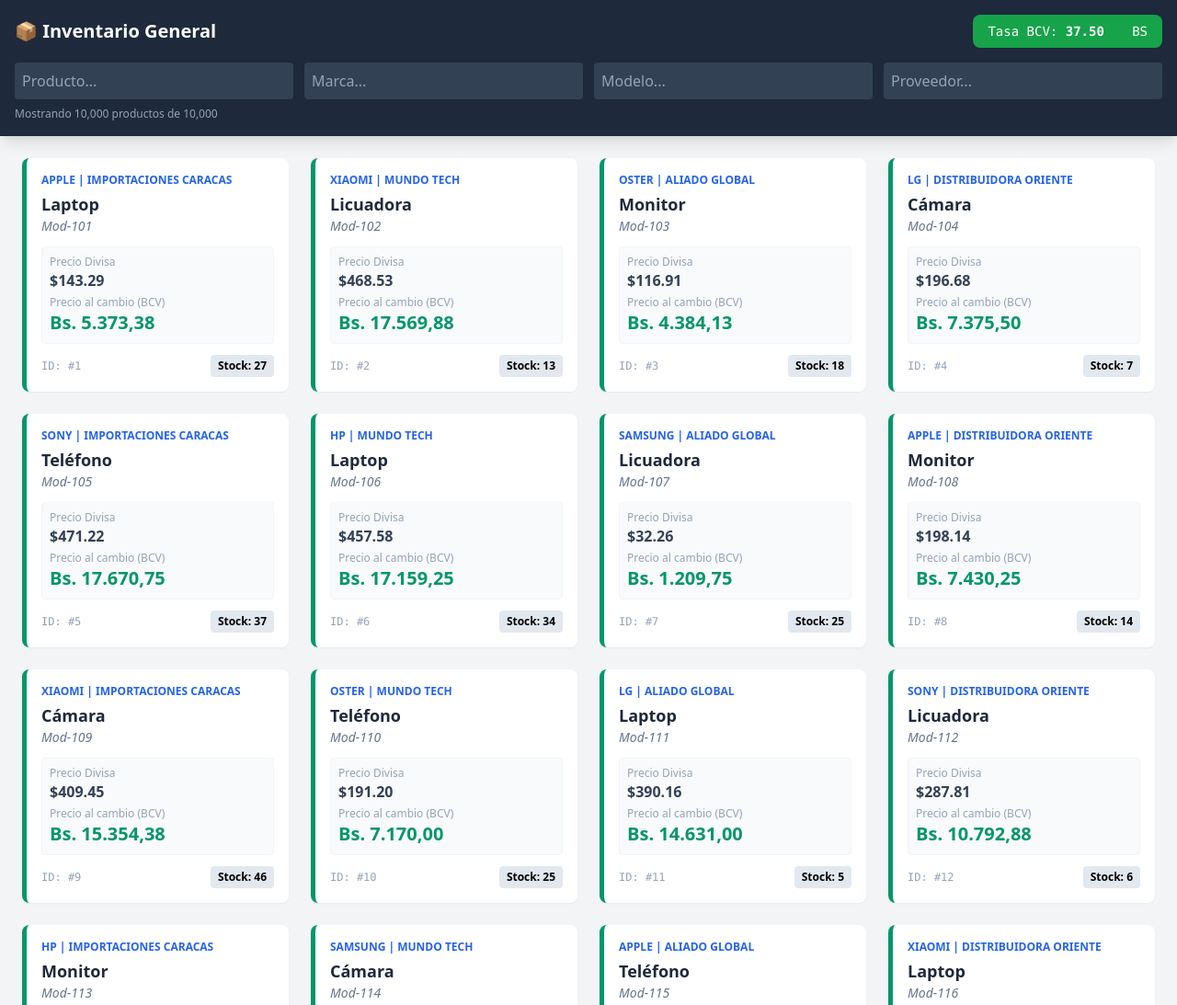
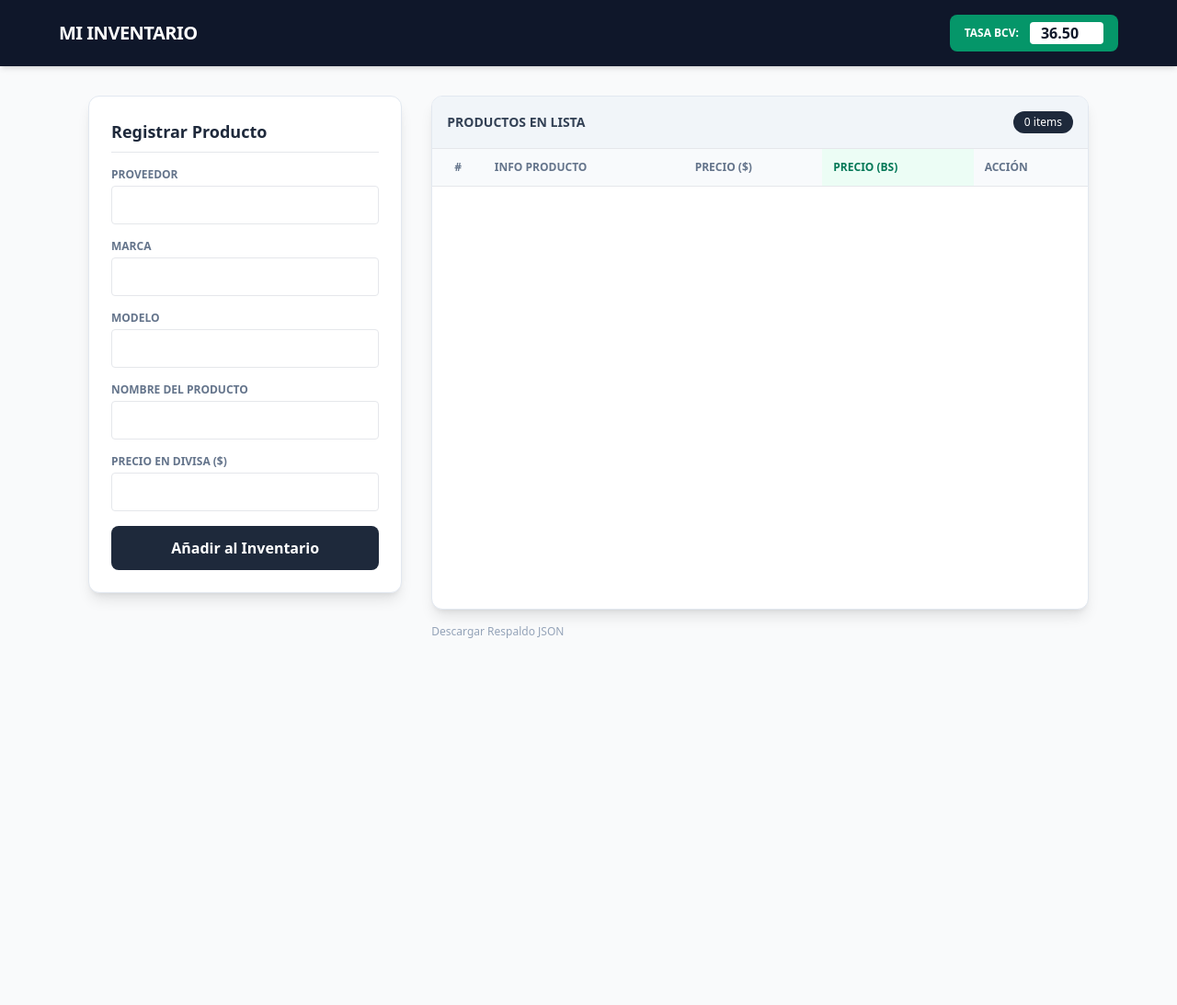
Before and after one commit to motorepuestojesus-eng/inventario, a plain HTML site: page index.html in a window 1280 px wide. Shown: the top 1093 px of the page at 92% size. After the commit the page ends 809 px from the top, so only its background shows below. Drawn offline with nearby package versions, Linux system fonts and the light colour scheme.

Commit message:
Update inventory system title and layout

```diff
--- a/index.html
+++ b/index.html
@@ -3,121 +3,149 @@
 <head>
     <meta charset="UTF-8">
     <meta name="viewport" content="width=device-width, initial-scale=1.0">
-    <title>Sistema de Inventario - Tasa BCV</title>
+    <title>Cargador de Inventario Pro - BCV</title>
     <script src="https://cdn.tailwindcss.com"></script>
-    <style>
-        .product-grid { display: grid; grid-template-columns: repeat(auto-fill, minmax(280px, 1fr)); gap: 1.5rem; }
-        .bcv-card { border-left: 5px solid #059669; }
-    </style>
 </head>
-<body class="bg-gray-100 min-h-screen">
+<body class="bg-gray-50 min-h-screen pb-20">
 
-    <header class="bg-slate-800 text-white sticky top-0 z-50 shadow-lg">
-        <div class="max-w-7xl mx-auto p-4">
-            <div class="flex flex-wrap justify-between items-center mb-4">
-                <h1 class="text-xl font-bold">📦 Inventario General</h1>
-                <div class="bg-green-600 px-4 py-2 rounded-lg font-mono text-sm">
-                    Tasa BCV: <input type="number" id="tasaBCV" value="37.50" step="0.01" class="bg-transparent font-bold w-16 outline-none text-white"> BS
+    <nav class="bg-slate-900 text-white p-4 sticky top-0 z-50 shadow-md">
+        <div class="max-w-6xl mx-auto flex justify-between items-center">
+            <h1 class="text-xl font-bold tracking-tight">MI INVENTARIO</h1>
+            <div class="bg-emerald-600 px-4 py-2 rounded-lg flex items-center gap-3">
+                <span class="text-xs font-bold">TASA BCV:</span>
+                <input type="number" id="tasaBCV" value="36.50" step="0.01" oninput="actualizarPrecios()"
+                       class="bg-white text-slate-900 font-bold w-20 rounded px-2 outline-none text-center">
+            </div>
+        </div>
+    </nav>
+
+    <div class="max-w-6xl mx-auto p-4 md:p-8 grid grid-cols-1 lg:grid-cols-3 gap-8">
+
+        <div class="lg:col-span-1">
+            <div class="bg-white p-6 rounded-xl shadow-lg border border-slate-200">
+                <h2 class="text-lg font-bold mb-4 text-slate-800 border-b pb-2">Registrar Producto</h2>
+                <form id="formProducto" class="space-y-4">
+                    <div>
+                        <label class="block text-xs font-bold text-slate-500 uppercase">Proveedor</label>
+                        <input type="text" id="prov" required class="w-full p-2 border rounded mt-1 focus:ring-2 focus:ring-emerald-500 outline-none">
+                    </div>
+                    <div>
+                        <label class="block text-xs font-bold text-slate-500 uppercase">Marca</label>
+                        <input type="text" id="marca" required class="w-full p-2 border rounded mt-1 focus:ring-2 focus:ring-emerald-500 outline-none">
+                    </div>
+                    <div>
+                        <label class="block text-xs font-bold text-slate-500 uppercase">Modelo</label>
+                        <input type="text" id="modelo" required class="w-full p-2 border rounded mt-1 focus:ring-2 focus:ring-emerald-500 outline-none">
+                    </div>
+                    <div>
+                        <label class="block text-xs font-bold text-slate-500 uppercase">Nombre del Producto</label>
+                        <input type="text" id="nombre" required class="w-full p-2 border rounded mt-1 focus:ring-2 focus:ring-emerald-500 outline-none">
+                    </div>
+                    <div>
+                        <label class="block text-xs font-bold text-slate-500 uppercase">Precio en Divisa ($)</label>
+                        <input type="number" id="precio" step="0.01" required class="w-full p-2 border rounded mt-1 font-bold text-blue-600 focus:ring-2 focus:ring-emerald-500 outline-none">
+                    </div>
+                    <button type="submit" class="w-full bg-slate-800 text-white font-bold py-3 rounded-lg hover:bg-slate-700 transition">
+                        Añadir al Inventario
+                    </button>
+                </form>
+            </div>
+        </div>
+
+        <div class="lg:col-span-2 space-y-4">
+            <div class="bg-white rounded-xl shadow-lg border border-slate-200 overflow-hidden">
+                <div class="p-4 bg-slate-100 border-b flex justify-between items-center">
+                    <h2 class="font-bold text-slate-700 uppercase text-sm">Productos en Lista</h2>
+                    <span id="totalItems" class="bg-slate-800 text-white px-3 py-1 rounded-full text-xs">0 items</span>
+                </div>
+                <div class="overflow-x-auto h-[500px] overflow-y-auto">
+                    <table class="w-full text-left border-collapse">
+                        <thead class="bg-slate-50 sticky top-0 text-xs uppercase text-slate-500 font-bold border-b">
+                            <tr>
+                                <th class="p-3 text-center">#</th>
+                                <th class="p-3">Info Producto</th>
+                                <th class="p-3">Precio ($)</th>
+                                <th class="p-3 bg-emerald-50 text-emerald-700">Precio (BS)</th>
+                                <th class="p-3">Acción</th>
+                            </tr>
+                        </thead>
+                        <tbody id="tablaBody">
+                            </tbody>
+                    </table>
                 </div>
             </div>
-
-            <div class="grid grid-cols-1 md:grid-cols-4 gap-3">
-                <input type="text" id="f_producto" placeholder="Producto..." class="p-2 rounded bg-slate-700 border-none text-white placeholder-slate-400 focus:ring-2 focus:ring-green-500" oninput="filtrar()">
-                <input type="text" id="f_marca" placeholder="Marca..." class="p-2 rounded bg-slate-700 border-none text-white placeholder-slate-400 focus:ring-2 focus:ring-green-500" oninput="filtrar()">
-                <input type="text" id="f_modelo" placeholder="Modelo..." class="p-2 rounded bg-slate-700 border-none text-white placeholder-slate-400 focus:ring-2 focus:ring-green-500" oninput="filtrar()">
-                <input type="text" id="f_proveedor" placeholder="Proveedor..." class="p-2 rounded bg-slate-700 border-none text-white placeholder-slate-400 focus:ring-2 focus:ring-green-500" oninput="filtrar()">
-            </div>
-            <p class="text-xs mt-2 text-slate-400">Mostrando <span id="count">0</span> productos de 10,000</p>
+            <button onclick="exportarJSON()" class="text-xs text-slate-400 hover:underline">Descargar Respaldo JSON</button>
         </div>
-    </header>
-
-    <main class="max-w-7xl mx-auto p-6">
-        <div id="contenedor" class="product-grid">
-            </div>
-    </main>
+    </div>
 
     <script>
-        let dataGlobal = [];
+        let inventario = JSON.parse(localStorage.getItem('miInventario')) || [];
 
-        // 1. Generar 10,000 productos (Simulación de carga masiva)
-        function generarData() {
-            const marcas = ["Samsung", "Apple", "Xiaomi", "Oster", "LG", "Sony", "HP"];
-            const proveedores = ["Distribuidora Oriente", "Importaciones Caracas", "Mundo Tech", "Aliado Global"];
-            const tipos = ["Teléfono", "Laptop", "Licuadora", "Monitor", "Cámara"];
+        const form = document.getElementById('formProducto');
+        const tabla = document.getElementById('tablaBody');
 
-            for (let i = 1; i <= 10000; i++) {
-                dataGlobal.push({
-                    id: i,
-                    producto: tipos[i % tipos.length],
-                    marca: marcas[i % marcas.length],
-                    modelo: `Mod-${i + 100}`,
-                    proveedor: proveedores[i % proveedores.length],
-                    precio_usd: (Math.random() * (500 - 10) + 10).toFixed(2),
-                    stock: Math.floor(Math.random() * 50)
-                });
-            }
-            filtrar();
+        form.onsubmit = (e) => {
+            e.preventDefault();
+            const nuevo = {
+                id: Date.now(),
+                proveedor: document.getElementById('prov').value,
+                marca: document.getElementById('marca').value,
+                modelo: document.getElementById('modelo').value,
+                nombre: document.getElementById('nombre').value,
+                precio: parseFloat(document.getElementById('precio').value)
+            };
+            inventario.push(nuevo);
+            guardarYMostrar();
+            form.reset();
+        };
+
+        function actualizarPrecios() {
+            guardarYMostrar();
         }
 
-        // 2. Motor de filtrado y conversión de moneda
-        function filtrar() {
-            const t_prod = document.getElementById('f_producto').value.toLowerCase();
-            const t_marc = document.getElementById('f_marca').value.toLowerCase();
-            const t_mod = document.getElementById('f_modelo').value.toLowerCase();
-            const t_prov = document.getElementById('f_proveedor').value.toLowerCase();
-            const tasa = parseFloat(document.getElementById('tasaBCV').value) || 1;
-
-            const filtrados = dataGlobal.filter(p =>
-                p.producto.toLowerCase().includes(t_prod) &&
-                p.marca.toLowerCase().includes(t_marc) &&
-                p.modelo.toLowerCase().includes(t_mod) &&
-                p.proveedor.toLowerCase().includes(t_prov)
-            );
-
-            renderizar(filtrados, tasa);
+        function eliminar(id) {
+            inventario = inventario.filter(p => p.id !== id);
+            guardarYMostrar();
         }
 
-        // 3. Renderizado eficiente (Muestra los primeros 100 para no trabar el PC)
-        function renderizar(lista, tasa) {
-            const contenedor = document.getElementById('contenedor');
-            const count = document.getElementById('count');
-            count.innerText = lista.length.toLocaleString();
+        function guardarYMostrar() {
+            localStorage.setItem('miInventario', JSON.stringify(inventario));
+            const tasa = parseFloat(document.getElementById('tasaBCV').value) || 1;
+            document.getElementById('totalItems').innerText = `${inventario.length} items`;
 
-            contenedor.innerHTML = "";
-            const frag = document.createDocumentFragment();
-
-            lista.slice(0, 200).forEach(p => {
-                // REGLA DE NEGOCIO: Conversión automática a BS
-                const precioBS = (p.precio_usd * tasa).toLocaleString('es-VE', { minimumFractionDigits: 2, maximumFractionDigits: 2 });
-
-                const card = document.createElement('div');
-                card.className = "bg-white p-4 rounded-lg shadow-sm bcv-card hover:shadow-md transition-shadow";
-                card.innerHTML = `
-                    <div class="text-xs font-bold text-blue-600 mb-1 uppercase">${p.marca} | ${p.proveedor}</div>
-                    <div class="text-lg font-bold text-slate-800">${p.producto}</div>
-                    <div class="text-sm text-slate-500 mb-3 italic">${p.modelo}</div>
-
-                    <div class="bg-slate-50 p-2 rounded border border-slate-100">
-                        <div class="text-xs text-slate-400">Precio Divisa</div>
-                        <div class="text-md font-semibold text-slate-700">$${p.precio_usd}</div>
-                        <div class="text-xs text-slate-400 mt-1">Precio al cambio (BCV)</div>
-                        <div class="text-xl font-black text-emerald-600">Bs. ${precioBS}</div>
-                    </div>
-
-                    <div class="mt-3 flex justify-between items-center text-xs">
-                        <span class="text-slate-400 font-mono">ID: #${p.id}</span>
-                        <span class="px-2 py-1 bg-slate-200 rounded font-bold">Stock: ${p.stock}</span>
-                    </div>
+            tabla.innerHTML = "";
+            inventario.forEach((p, index) => {
+                const precioBS = (p.precio * tasa).toLocaleString('es-VE', { minimumFractionDigits: 2 });
+                const tr = document.createElement('tr');
+                tr.className = "border-b hover:bg-gray-50 text-sm";
+                tr.innerHTML = `
+                    <td class="p-3 text-center text-slate-400">${index + 1}</td>
+                    <td class="p-3 leading-tight">
+                        <div class="font-bold text-slate-800 uppercase">${p.nombre}</div>
+                        <div class="text-[10px] text-slate-400">${p.marca} | ${p.modelo} | Prov: ${p.proveedor}</div>
+                    </td>
+                    <td class="p-3 font-mono text-blue-600">$${p.precio.toFixed(2)}</td>
+                    <td class="p-3 font-bold text-emerald-600 bg-emerald-50/50">Bs. ${precioBS}</td>
+                    <td class="p-3">
+                        <button onclick="eliminar(${p.id})" class="text-red-400 hover:text-red-600">✕</button>
+                    </td>
                 `;
-                frag.appendChild(card);
+                tabla.appendChild(tr);
             });
-
-            contenedor.appendChild(frag);
         }
 
-        // Iniciar
-        document.getElementById('tasaBCV').addEventListener('input', filtrar);
-        generarData();
+        function exportarJSON() {
+            const dataStr = "data:text/json;charset=utf-8," + encodeURIComponent(JSON.stringify(inventario));
+            const downloadAnchorNode = document.createElement('a');
+            downloadAnchorNode.setAttribute("href", dataStr);
+            downloadAnchorNode.setAttribute("download", "mi_inventario.json");
+            document.body.appendChild(downloadAnchorNode);
+            downloadAnchorNode.click();
+            downloadAnchorNode.remove();
+        }
+
+        // Carga inicial
+        guardarYMostrar();
     </script>
 </body>
 </html>
```
